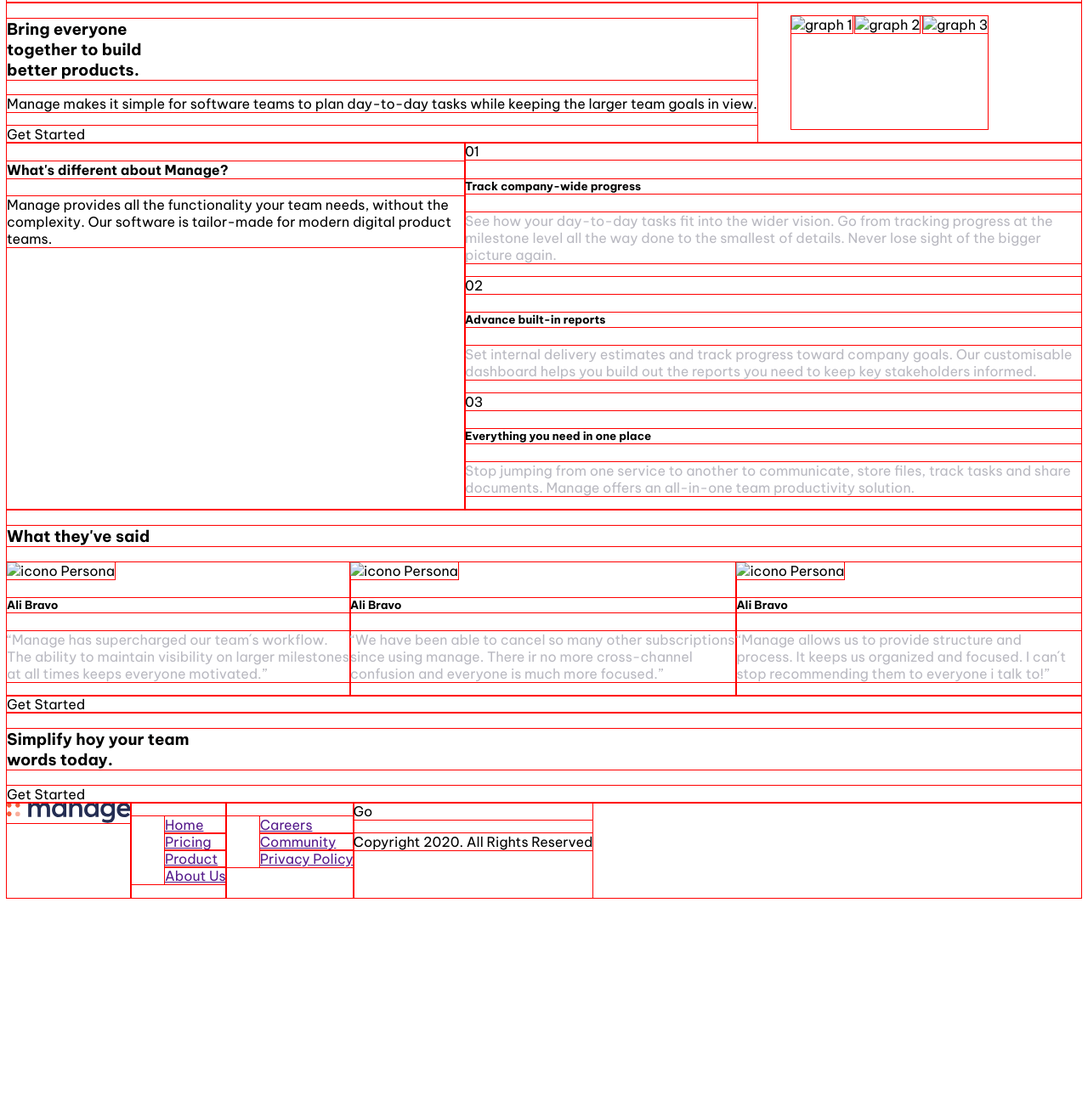
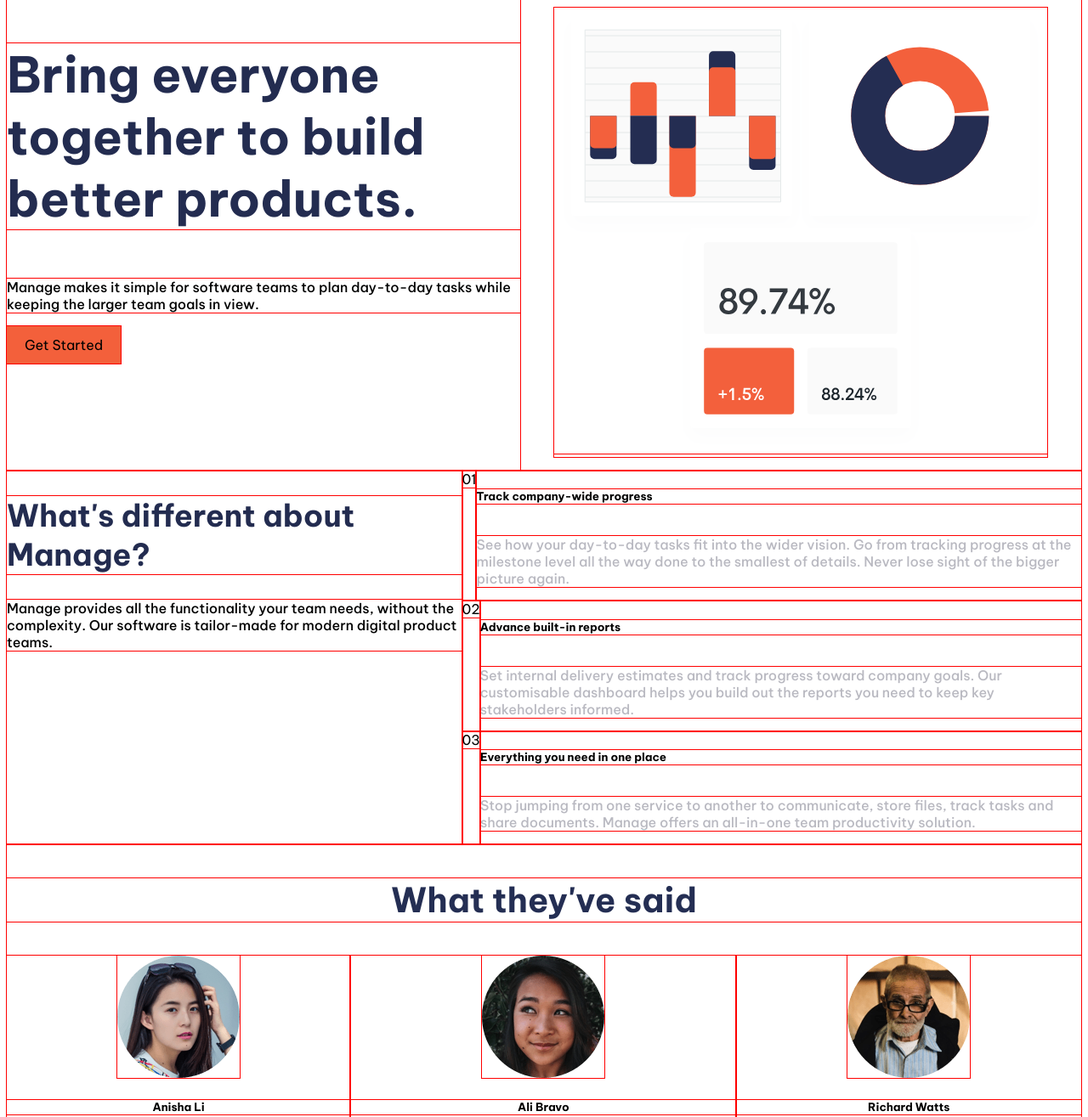
Before and after one commit to sebaacc/Final-FE-1---Markoja, a plain HTML site: page Examen Practico Final - FE1 v2/index.html in a window 1280 px wide. Shown: the part 161-1476 px from the top of the page at 85% size. Before the commit the page ends 1226 px from the top, so only its background shows below. Drawn offline with Linux system fonts and the light colour scheme.

Commit message:
varios cambios y agregados a CSS

```diff
--- a/Examen Practico Final - FE1 v2/css/style.css
+++ b/Examen Practico Final - FE1 v2/css/style.css
@@ -17,11 +17,18 @@ main {
     display: flex;
     flex-direction: column;
 }
+aside, aside div {
+    display: flex;
+    justify-content: space-around;
+    background-color: #F3613C;
+}
 footer {
     display: flex;
+    justify-content: space-around;
+    background-color: #1E1E26;
 }
 
-/*Clases:*/
+/*-----------------------------------------------------Clases-----------------------------------------------------*/
 
 /* Areas ordenadas horizontalmente*/
 .areaPrincipal, .areaMedia{
@@ -32,6 +39,7 @@ footer {
 .areaFinal {
     display: flex;
     flex-direction: column;
+    text-align: center;
 }
 
 
@@ -42,22 +50,89 @@ footer {
 .menu li {
     margin: 16px;
 }
-.titulo {
-    font-weight: 700;
+
+
+.articulo2 {
+    display: flex;
+    flex-direction: column;
 }
-/* Párrafos Oscuros*/
-.areaPrincipal p, .articulo1 p {
-    color: black;
+.articulo2 section {
+    display: flex;
 }
-/*Párrafos Grises*/
-.articulo2 p, .areaFinal p {
-    color: #B9B9C1;
 
+.beneficios {
+    display: flex;
+    flex-direction: column;
+    justify-content: space-between;
 }
 
 .boxesTestimonios{
     display: flex;
 }
 
+.botonStart {
+    display: flex;
+    background-color: #F3603B;
+    width: 134px;
+    height: 44px;
+    align-items: center;
+    justify-content: center;
+
+}
 
 /* recordar hay 3 botones, start, boton lista, start-blanco.*/
+
+.footerBox1, .footerBox2, .footerBox3, .footerBox4 {
+    display: flex;
+    flex-direction: column;
+    justify-content: space-between;
+}
+
+
+
+
+/*-----------------------------------------------------Fuentes y tamaños-----------------------------------------------------*/
+.titulo {
+    font-weight: 700;
+}
+h1 {
+    font-size: 58px;
+    color: #232C50;
+}
+h2 {
+    font-size: 36px;
+    color: #232C50;
+}
+.areaFinal h3 {
+    font-size: 40px;
+    color: #242E53;
+}
+aside h3 {
+    font-size: 40px;
+    color: #FFFFFF;
+}
+
+/* Párrafos Oscuros*/
+p {
+    font-size: 16px;
+    font-weight: 500;
+}
+.areaPrincipal p, .articulo1 p {
+    color: black;
+}
+
+/*Párrafos Grises*/
+.articulo2 p, .areaFinal p {
+    color: #B9B9C1;
+
+}
+.menu {
+    font-size: 13px;
+    font-weight: 500;
+    color: #242E52;
+}
+/*para quitar subrayado a los hipervinculos con pseudo clases*/
+a:link { text-decoration: none; }
+a:visited { text-decoration: none; }
+a:hover { text-decoration: none; }
+a:active { text-decoration: none; }
--- a/Examen Practico Final - FE1 v2/index.html
+++ b/Examen Practico Final - FE1 v2/index.html
@@ -41,9 +41,7 @@
 
             <!--Graficos y porcentajes-->
             <figure class="seccionGraficos">
-                <img src="" alt="graph 1">
-                <img src="" alt="graph 2">
-                <img src="" alt="graph 3">
+                <img src="imagenes/illustration-intro.svg" alt="Gráficos">
             </figure>
 
         </article>
@@ -55,7 +53,7 @@
             <!--articulo 1 que va a la izquierda-->
             <article class="articulo1">
 
-                <h4 class="titulo">What's different about Manage?</h4>
+                <h2 class="titulo">What's different about <br> Manage?</h2>
 
                 <p>Manage provides all the functionality your team needs, without the complexity. Our software is tailor-made for modern digital product teams.</p>
 
@@ -69,7 +67,7 @@
                     <div>
                         <div class="botonLista">01</div>
                     </div>
-                    <summary>
+                    <summary class="beneficios">
                         <h5 class="titulo">Track company-wide progress</h5>
 
                         <p>See how your day-to-day tasks fit into the wider vision. Go from tracking progress at the milestone level all the way done to the smallest of details. Never lose sight of the bigger picture again.</p>
@@ -82,7 +80,7 @@
                         <div class="botonLista">02</div>
                     </div>
 
-                    <summary>
+                    <summary class="beneficios">
                         <h5 class="titulo">Advance built-in reports</h5>
                         <p>Set internal delivery estimates and track progress toward company goals. Our customisable dashboard helps you build out the reports you need to keep key stakeholders informed.</p>
                     </summary>
@@ -94,7 +92,7 @@
                         <div class="botonLista">03</div>
                     </div>
 
-                    <summary>
+                    <summary class="beneficios">
                         <h5 class="titulo">Everything you need in one place</h5>
                         <p>Stop jumping from one service to another to communicate, store files, track tasks and share documents. Manage offers an all-in-one team productivity solution.</p>
                     </summary>
@@ -112,19 +110,19 @@
             <h3 class="titulo">What they've said</h3>
             <article class="boxesTestimonios">
                 <section class="box4">
-                        <img src="" alt="icono Persona">
-                        <h5 class="titulo">Ali Bravo</h5>
-                        <p>“Manage has supercharged our team´s workflow. The ability to maintain visibility on larger milestones at all times keeps everyone motivated.”</p>
+                        <img src="imagenes/avatar-anisha.png" alt="icono Anisha Li">
+                        <h5 class="titulo">Anisha Li</h5>
+                        <p>“Manage has supercharged our team's workflow. The ability to maintain visibility on larger milestones at all times keeps everyone motivated.”</p>
                 </section>
                 <section class="box5">
-                    <img src="" alt="icono Persona">
+                    <img src="imagenes/avatar-ali.png" alt="icono Ali Bravo">
                     <h5 class="titulo">Ali Bravo</h5>
                     <p>“We have been able to cancel so many other subscriptions since using manage. There ir no more cross-channel confusion and everyone is much more focused.”</p>
                 </section>
                 <section class="box6">
-                    <img src="" alt="icono Persona">
-                    <h5 class="titulo">Ali Bravo</h5>
-                    <p>“Manage allows us to provide structure and process. It keeps us organized and focused. I can´t stop recommending them to everyone i talk to!”</p>
+                    <img src="imagenes/avatar-richard.png" alt="icono Richard Watts">
+                    <h5 class="titulo">Richard Watts</h5>
+                    <p>“Manage allows us to provide structure and process. It keeps us organized and focused. I can't stop recommending them to everyone i talk to!”</p>
                  </section>
 
             </article>
@@ -135,7 +133,7 @@
         <!--Barra Publicitaria anterior al footer-->
         <aside>
             <div>
-                <h3 class="titulo">Simplify hoy your team <br> words today.</h3>
+                <h3 class="titulo">Simplify how your team <br> words today.</h3>
             </div>
             <div class="botonStartBlanco">Get Started</div>
         </aside>
@@ -146,7 +144,13 @@
     <footer>
         <section class="footerBox1">
             <img src="imagenes/logo.svg" alt="logo">
-            <!--debajo del logo van los íconos de las redes sociales-->
+            <div class="redSocial">
+                <img src="imagenes/icon-facebook.svg" alt="facebook">
+                <img src="imagenes/icon-youtube.svg" alt="youtube">
+                <img src="imagenes/icon-twitter.svg" alt="twitter">
+                <img src="imagenes/icon-pinterest.svg" alt="pinterest">
+                <img src="imagenes/icon-instagram.svg" alt="instagram">
+            </div>
 
 
         </section>
```
